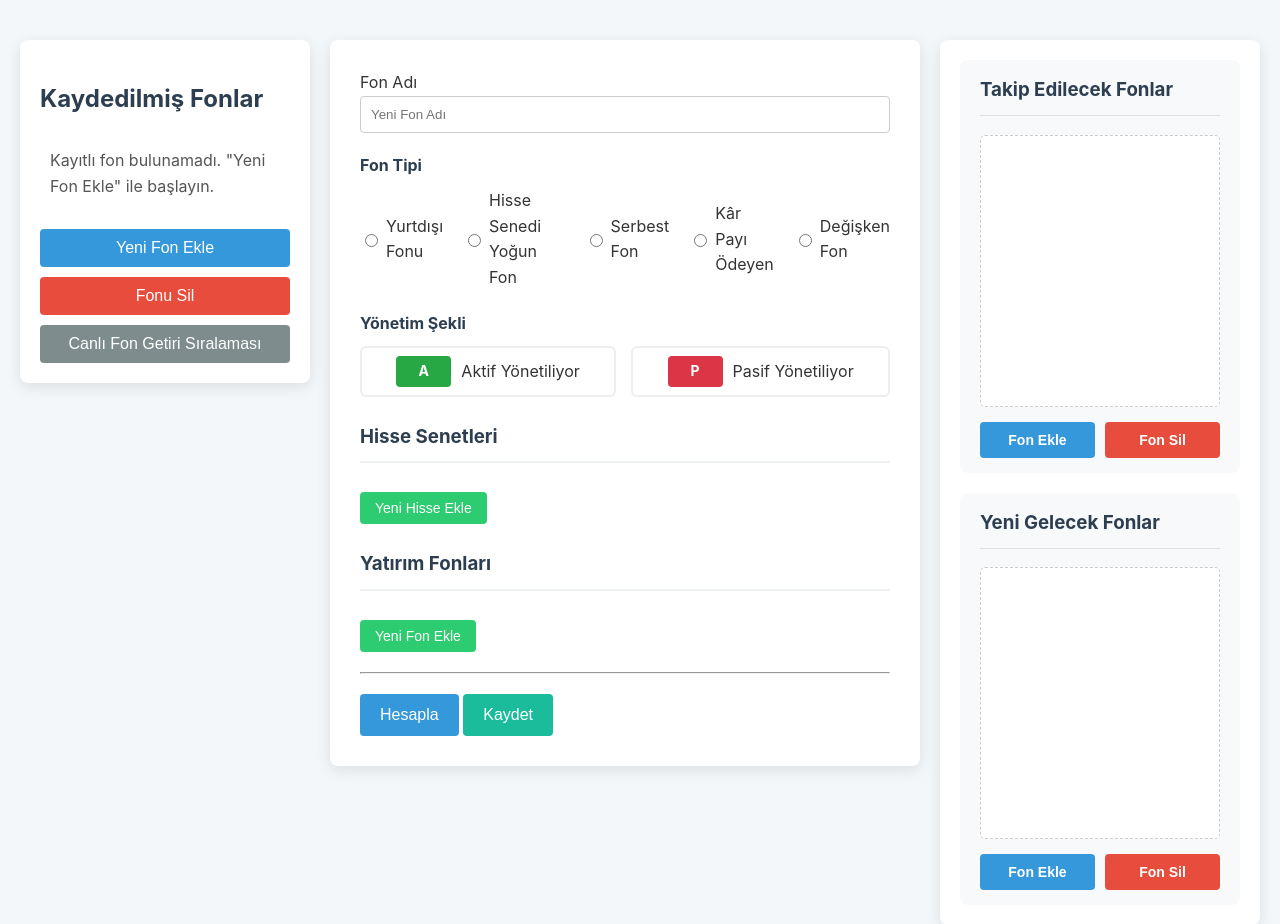
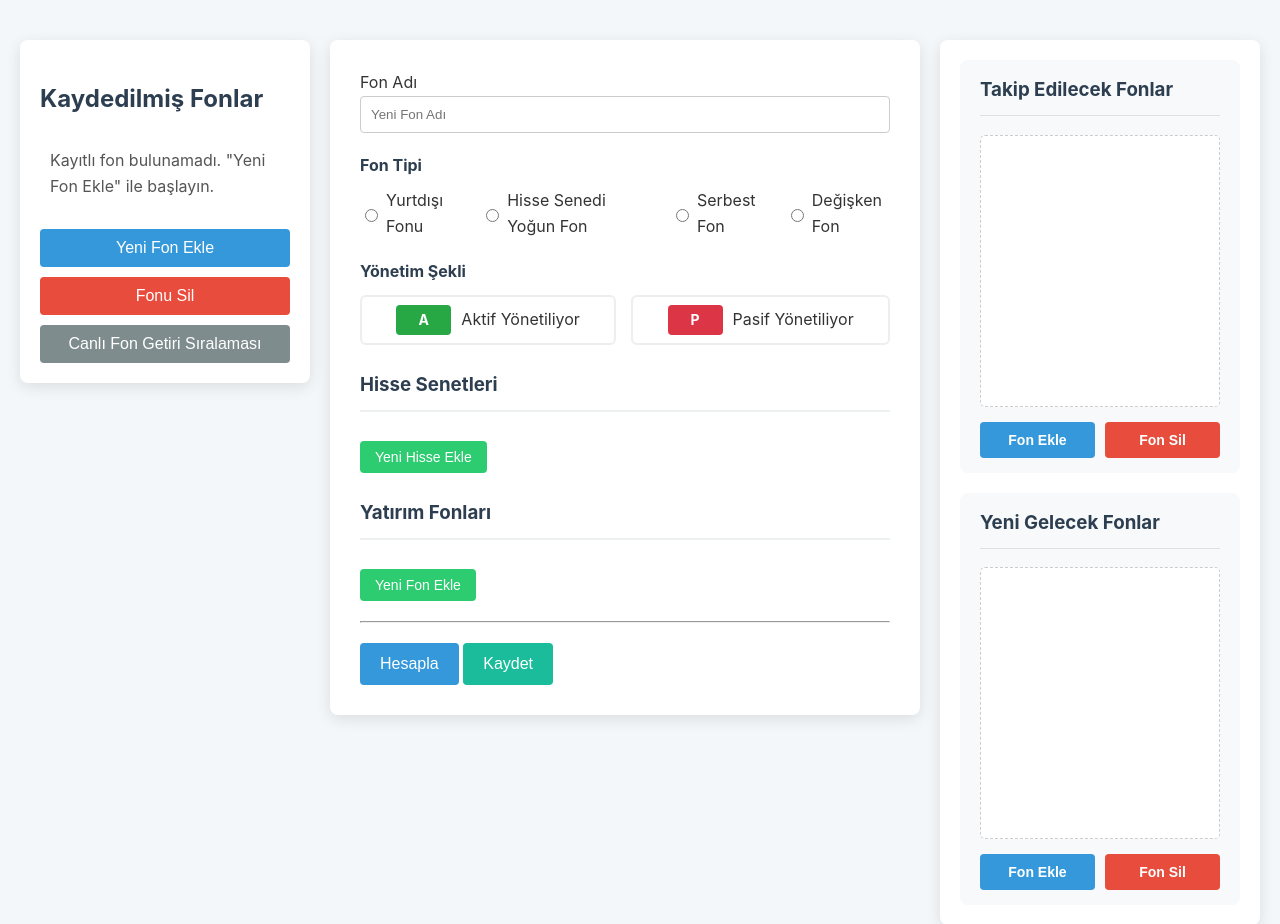
Before and after one commit to IceSh0ck/Fon-Takip, a Flask app: page / in a window 1280 px wide. Shown: the top 924 px of the page. Run offline with Flask 3, Linux system fonts and the light colour scheme; data that the repository does not hold is empty.

Commit message:
Update index.html

```diff
--- a/templates/index.html
+++ b/templates/index.html
@@ -293,7 +293,6 @@
                         <label><input type="radio" name="fonTipi" value="Yurtdışı Fonu"> Yurtdışı Fonu</label>
                         <label><input type="radio" name="fonTipi" value="Hisse Senedi Yoğun Fon"> Hisse Senedi Yoğun Fon</label>
                         <label><input type="radio" name="fonTipi" value="Serbest Fon"> Serbest Fon</label>
-                        <label><input type="radio" name="fonTipi" value="Kâr Payı Ödeyen"> Kâr Payı Ödeyen</label>
                         <label><input type="radio" name="fonTipi" value="Değişken Fon"> Değişken Fon</label>
                     </div>
                 </div>
@@ -513,7 +512,7 @@
             altKategoriContainer.style.display = 'block';
         } else {
             altKategoriContainer.style.display = 'none';
-            // Diğer tipler (Yurtdışı, Kâr Payı, Değişken) seçildiğinde alt kategori seçimini temizle
+            // Diğer tipler (Yurtdışı, Değişken) seçildiğinde alt kategori seçimini temizle
             document.querySelectorAll('input[name="altKategori"]').forEach(radio => radio.checked = false);
         }
     }
@@ -563,13 +562,12 @@
 
             mergedData.sort((a, b) => b.return - a.return);
 
-            // DEĞİŞİKLİK BURADA: 'Değişken Fon' eklendi
+            // DEĞİŞİKLİK BURADA: 'Kâr Payı Ödeyen' kaldırıldı
             const categories = {
                 'Yurtdışı Fonu': [],
                 'Hisse Senedi Yoğun Fon': { 'Elimde Olanlar': [], 'Takibimdeki Fonlar': [], 'Test Fonu': [], 'Diğer': [] },
                 'Serbest Fon': { 'Elimde Olanlar': [], 'Takibimdeki Fonlar': [], 'Test Fonu': [], 'Diğer': [] },
-                'Kâr Payı Ödeyen': [],
-                'Değişken Fon': [], // YENİ EKLENDİ
+                'Değişken Fon': [],
                 'Listelenmemiş Fonlar': []
             };
 
@@ -577,12 +575,10 @@
                 const fonTipi = fund.fonTipi;
                 const altKategori = fund.altKategori;
 
-                // DEĞİŞİKLİK BURADA: 'Değişken Fon' için else if eklendi
+                // DEĞİŞİKLİK BURADA: 'Kâr Payı Ödeyen' için 'else if' kaldırıldı
                 if (fonTipi === 'Yurtdışı Fonu') {
                     categories['Yurtdışı Fonu'].push(fund);
-                } else if (fonTipi === 'Kâr Payı Ödeyen') {
-                    categories['Kâr Payı Ödeyen'].push(fund);
-                } else if (fonTipi === 'Değişken Fon') { // YENİ EKLENDİ
+                } else if (fonTipi === 'Değişken Fon') {
                     categories['Değişken Fon'].push(fund);
                 } else if (fonTipi === 'Hisse Senedi Yoğun Fon') {
                     const subCat = (altKategori && categories['Hisse Senedi Yoğun Fon'].hasOwnProperty(altKategori)) ? altKategori : 'Diğer';
@@ -665,13 +661,12 @@
                 `;
             };
 
-            // DEĞİŞİKLİK BURADA: 'Değişken Fon' render listesine eklendi
+            // DEĞİŞİKLİK BURADA: 'Kâr Payı Ödeyen' render listesinden kaldırıldı
             let finalHTML = '';
             finalHTML += createRankingCategoryHTML('Yurtdışı Fonu', categories['Yurtdışı Fonu']);
             finalHTML += createRankingNestedCategoryHTML('Hisse Senedi Yoğun Fon', categories['Hisse Senedi Yoğun Fon']);
             finalHTML += createRankingNestedCategoryHTML('Serbest Fon', categories['Serbest Fon']);
-            finalHTML += createRankingCategoryHTML('Kâr Payı Ödeyen', categories['Kâr Payı Ödeyen']);
-            finalHTML += createRankingCategoryHTML('Değişken Fon', categories['Değişken Fon']); // YENİ EKLENDİ
+            finalHTML += createRankingCategoryHTML('Değişken Fon', categories['Değişken Fon']);
             finalHTML += createRankingCategoryHTML('Listelenmemiş Fonlar', categories['Listelenmemiş Fonlar']);
 
             container.innerHTML = finalHTML || '<p style="text-align:center; padding: 20px;">Sıralanacak kayıtlı fon bulunamadı.</p>';
@@ -775,13 +770,12 @@
             const portfolioData = await response.json();
             listElement.innerHTML = ''; // Yükleme başarılı, listeyi temizle
 
-            // DEĞİŞİKLİK BURADA: 'Değişken Fon' eklendi
+            // DEĞİŞİKLİK BURADA: 'Kâr Payı Ödeyen' kaldırıldı
             const categories = {
                 'Yurtdışı Fonu': [],
                 'Hisse Senedi Yoğun Fon': { 'Elimde Olanlar': [], 'Takibimdeki Fonlar': [], 'Test Fonu': [], 'Diğer': [] },
                 'Serbest Fon': { 'Elimde Olanlar': [], 'Takibimdeki Fonlar': [], 'Test Fonu': [], 'Diğer': [] },
-                'Kâr Payı Ödeyen': [],
-                'Değişken Fon': [], // YENİ EKLENDİ
+                'Değişken Fon': [],
                 'Listelenmemiş Fonlar': []
             };
 
@@ -794,12 +788,10 @@
                 const name = portfolio.name;
                 if (!name) continue;
 
-                // DEĞİŞİKLİK BURADA: 'Değişken Fon' için else if eklendi
+                // DEĞİŞİKLİK BURADA: 'Kâr Payı Ödeyen' için 'else if' kaldırıldı
                 if (portfolio.fonTipi === 'Yurtdışı Fonu') {
                     categories['Yurtdışı Fonu'].push(portfolio);
-                } else if (portfolio.fonTipi === 'Kâr Payı Ödeyen') {
-                    categories['Kâr Payı Ödeyen'].push(portfolio);
-                } else if (portfolio.fonTipi === 'Değişken Fon') { // YENİ EKLENDİ
+                } else if (portfolio.fonTipi === 'Değişken Fon') {
                     categories['Değişken Fon'].push(portfolio);
                 } else if (portfolio.fonTipi === 'Hisse Senedi Yoğun Fon') {
                     const altKat = portfolio.altKategori;
@@ -872,13 +864,12 @@
                     </li>`;
             };
 
-            // DEĞİŞİKLİK BURADA: 'Değişken Fon' render listesine eklendi
+            // DEĞİŞİKLİK BURADA: 'Kâr Payı Ödeyen' render listesinden kaldırıldı
             let finalHTML = '';
             finalHTML += createCategoryHTML('Yurtdışı Fonu', categories['Yurtdışı Fonu']);
             finalHTML += createNestedCategoryHTML('Hisse Senedi Yoğun Fon', categories['Hisse Senedi Yoğun Fon']);
             finalHTML += createNestedCategoryHTML('Serbest Fon', categories['Serbest Fon']);
-            finalHTML += createCategoryHTML('Kâr Payı Ödeyen', categories['Kâr Payı Ödeyen']);
-            finalHTML += createCategoryHTML('Değişken Fon', categories['Değişken Fon']); // YENİ EKLENDİ
+            finalHTML += createCategoryHTML('Değişken Fon', categories['Değişken Fon']);
             finalHTML += createCategoryHTML('Listelenmemiş Fonlar', categories['Listelenmemiş Fonlar']);
 
             listElement.innerHTML = finalHTML;
```
